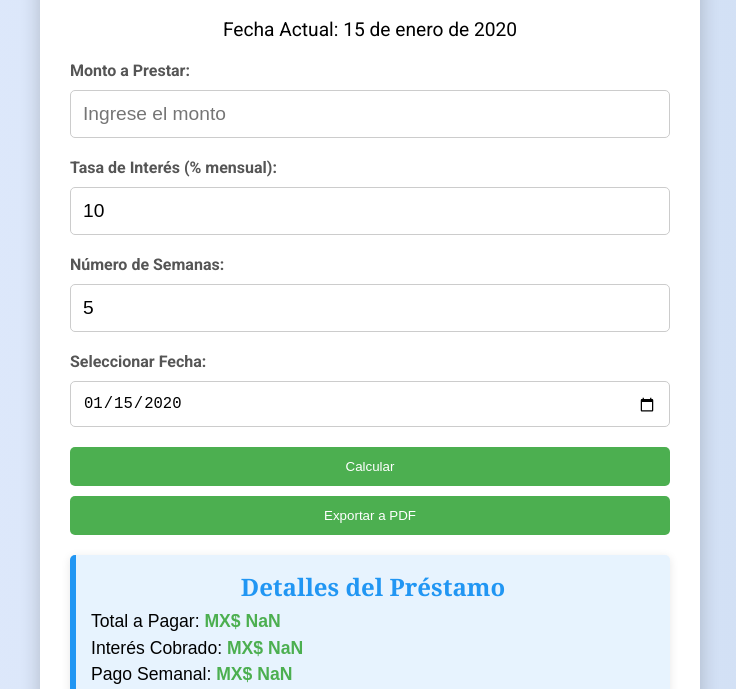
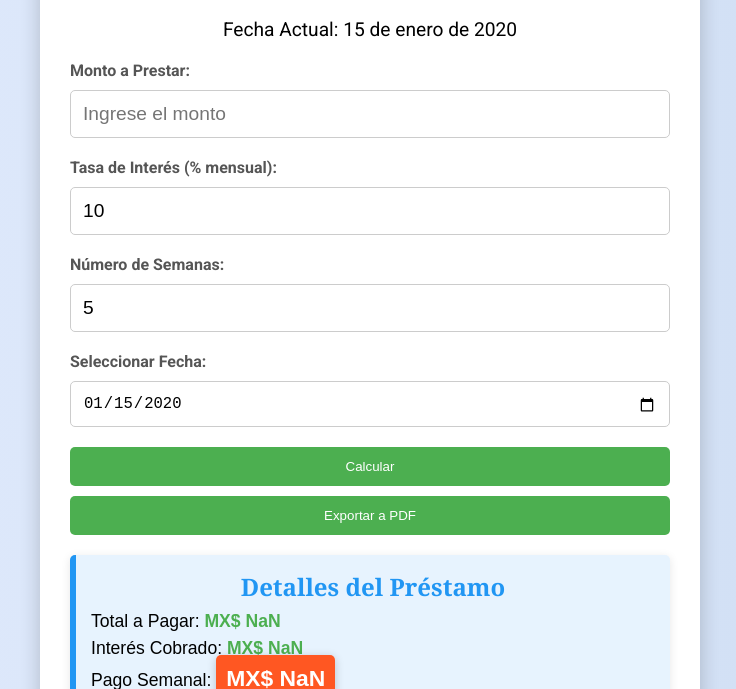
Before and after one commit to Rafadaddy/calcuprest, a plain HTML site: page index.html in a window 1280 px wide. Both pictures are taken after typing "Sample", "5", "2020-01-15" into the empty fields and a click on the button "Calcular". Shown: the part 111-800 px from the top of the page, without its empty margins (270-1006 px from the left). Drawn offline with Linux system fonts and the light colour scheme; a web font is replaced by a local one.

Commit message:
index.html

```diff
--- a/index.html
+++ b/index.html
@@ -103,6 +103,16 @@
             color: #4CAF50;
         }
 
+        .highlight-payment {
+            font-weight: bold;
+            color: #fff;
+            background-color: #FF5722; /* Color de fondo más llamativo */
+            padding: 10px;
+            border-radius: 5px;
+            font-size: 1.3em; /* Aumentar tamaño de fuente */
+            box-shadow: 0 2px 10px rgba(0, 0, 0, 0.2); /* Sombra para resaltar */
+        }
+
         ul {
             margin-top: 10px;
             padding-left: 20px;
@@ -141,8 +151,8 @@
     <div class="container">
         <h1>Calculadora de Préstamos</h1>
 
-         <!-- Contenedor para la fecha actual -->
         <div id="current-date" style="text-align: center; font-size: 1.2em; margin-bottom: 20px;"></div>
+
 
 
         <label for="amount">Monto a Prestar:</label>
@@ -154,9 +164,7 @@
         <label for="weeks">Número de Semanas:</label>
         <input type="number" id="weeks" placeholder="Ingrese el número de semanas" required>
 
-
-        <!-- Campo para seleccionar una fecha -->
-        <label for="dateInput">Seleccionar Fecha:</label>
+<label for="dateInput">Seleccionar Fecha:</label>
         <input type="date" id="dateInput" onchange="updateDate()">
 
         <button onclick="calculateLoan()">Calcular</button>
@@ -173,7 +181,6 @@
     <script>
         let selectedDate;
 
-        // Mostrar la fecha actual
         function displayCurrentDate() {
             const today = new Date();
             selectedDate = today; // Inicializar con la fecha actual
@@ -196,14 +203,12 @@
         }
 
         function formatAmount(input) {
-            // Remover caracteres no numéricos
             let value = input.value.replace(/[^0-9]/g, '');
-            // Formatear con comas
             input.value = value.replace(/\B(?=(\d{3})+(?!\d))/g, ",");
         }
 
         function calculateLoan() {
-            const amount = parseFloat(document.getElementById('amount').value.replace(/,/g, '')); // Remover comas
+            const amount = parseFloat(document.getElementById('amount').value.replace(/,/g, ''));
             const interestRate = parseFloat(document.getElementById('interest').value) / 100;
             const weeks = parseInt(document.getElementById('weeks').value);
             const months = weeks / 4;
@@ -215,7 +220,7 @@
             document.getElementById('result').innerHTML =
                 `Total a Pagar: <span class="highlight">${formatCurrency(totalAmount)}</span><br>` +
                 `Interés Cobrado: <span class="highlight">${formatCurrency(totalInterest)}</span><br>` +
-                `Pago Semanal: <span class="highlight">${formatCurrency(weeklyPayment)}</span><br>` +
+                `Pago Semanal: <span class="highlight-payment">${formatCurrency(weeklyPayment)}</span><br>` +
                 `Tasa de Interés: <span class="highlight">${(interestRate * 100).toFixed(2)}%</span> mensual`;
 
             generatePaymentSchedule(weeks);
@@ -227,7 +232,7 @@
 
             for (let i = 1; i <= weeks; i++) {
                 const paymentDate = new Date(selectedDate);
-                paymentDate.setDate(selectedDate.getDate() + (i * 7)); // Sumar 7 días por cada semana
+                paymentDate.setDate(selectedDate.getDate() + (i * 7));
                 paymentSchedule.innerHTML += `<li class="payment-item">Pago ${i}: ${paymentDate.toLocaleDateString()}</li>`;
             }
         }
@@ -250,7 +255,6 @@
             doc.save('prestamo_detalles.pdf');
         }
 
-        // Llamar a la función para mostrar la fecha actual al cargar la página
         window.onload = displayCurrentDate;
     </script>
 
```
